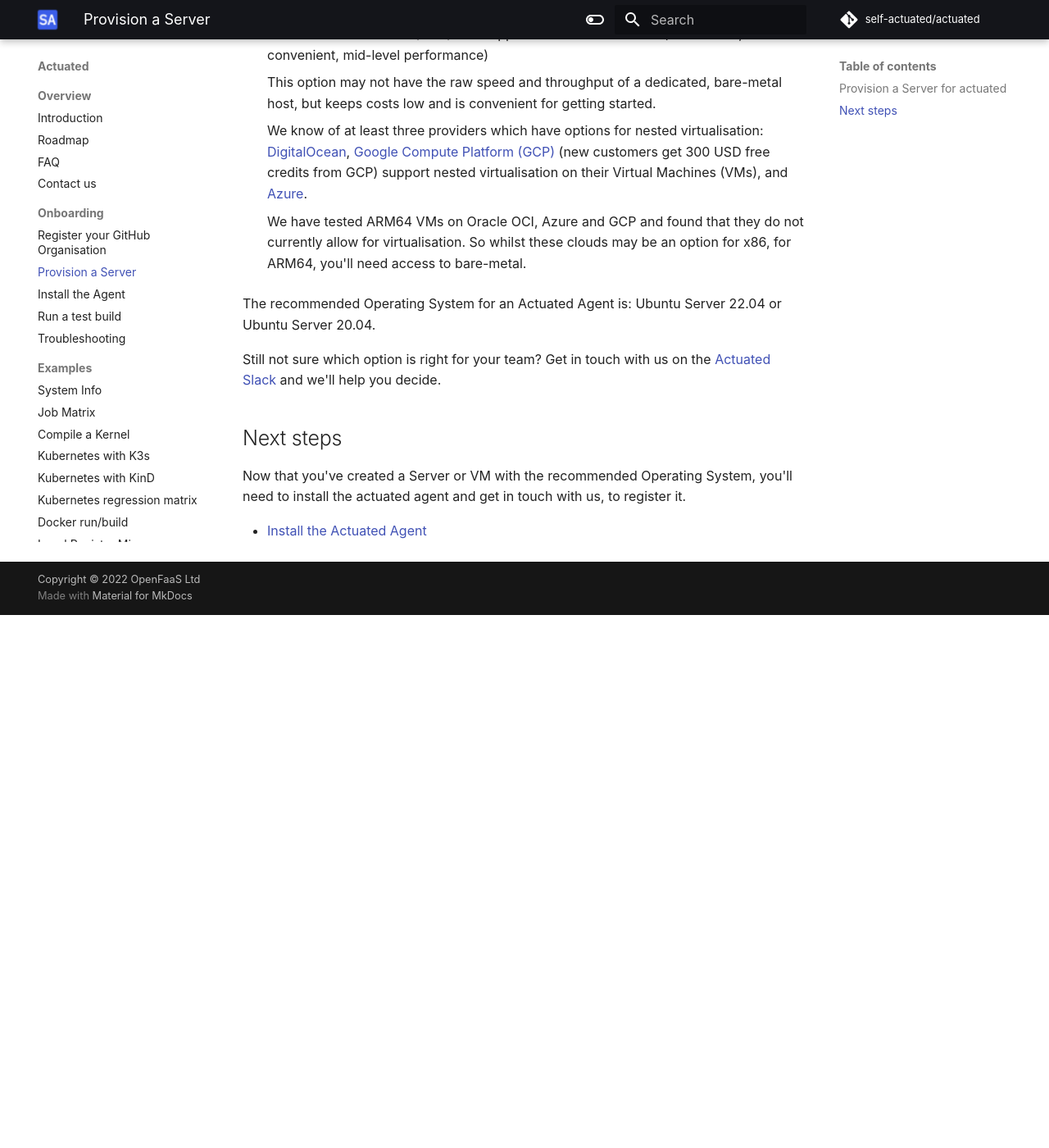
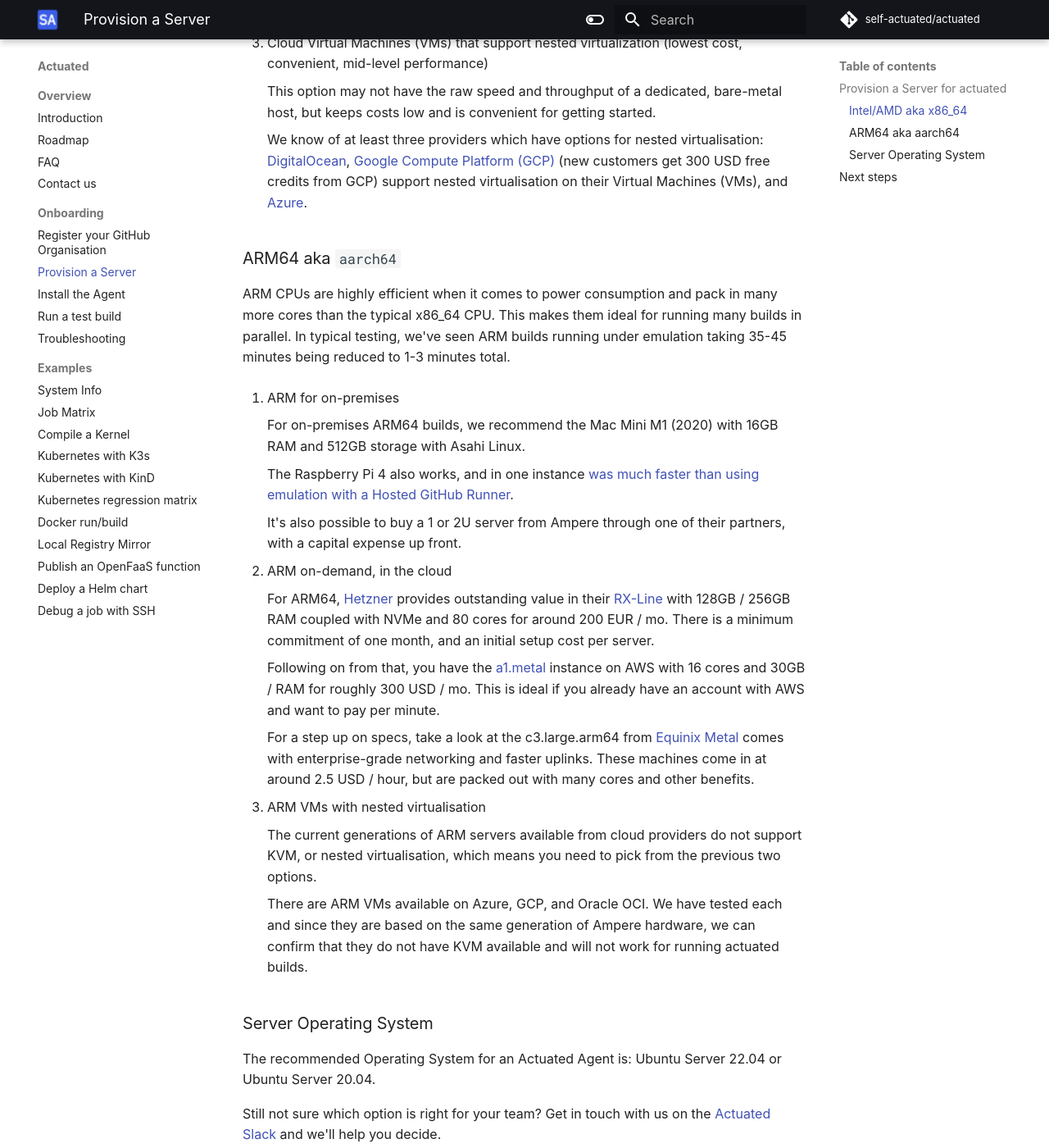
Before and after one commit to welteki/docs.actuated.dev, an MkDocs documentation site: the page built from docs/provision-server.md, in a window 1280 px wide and 1400 px high, scrolled down 1531 px. Shown: the whole window at 82% size. Built offline with MkDocs 1.6.1 and Material for MkDocs 9.7.7, drawn with Linux system fonts in a browser that asks for light colours; some web fonts are replaced; before the commit the page ends 2281 px from its top, so only the background shows below that; some of the changed text lies outside the part shown.

Commit message:
Break out ARM options into separate section
Signed-off-by: Alex Ellis (OpenFaaS Ltd) <alexellis2@gmail.com>

```diff
--- a/docs/provision-server.md
+++ b/docs/provision-server.md
@@ -3,6 +3,10 @@
 You'll need to provision or allocate a Server which is capable of virtualisation. This is because each of your builds will run in an isolated microVM, with its own networking, Kernel and filesystem.
 
 We regularly update our recommendations, which include bare-metal and cloud VMs which support nested virtualisation. These do not need to be overly expensive, if performance is not a concern, DigitalOcean VMs are available from tens of dollars per month, but a bare-metal server with a CPU that will run at a burst capacity of 4.4GHz, is around 100 USD / mo. If you have your own hardware, this can also be a really cost effective way of adopting actuated.
+
+### Intel/AMD aka `x86_64`
+
+There are a number of names and codenames for what we all know as "regular PCs" - with either an Intel or AMD CPU, the codenames are `x86_64` and `amd64` which are used interchangeably.
 
 1. Bare-metal on-premises (cheap, convenient, high performance)
 
@@ -30,15 +32,39 @@
 
     [Having tested several of Scaleway's servers](https://twitter.com/alexellisuk/status/1605866713815437312?s=20&t=JGh5fGZJWklLTCTVkTVElg), we do not recommend their current generation of bare-metal due to I/O bottlenecks.
 
-    For ARM64 builds the cheapest option is to use the [a1.metal](https://aws.amazon.com/ec2/instance-types/a1/) instance on AWS. For a step up on specs, take a look at the c3.large.arm64 from [Equinix Metal](https://metal.equinix.com/).
-
 3. Cloud Virtual Machines (VMs) that support nested virtualization (lowest cost, convenient, mid-level performance)
 
     This option may not have the raw speed and throughput of a dedicated, bare-metal host, but keeps costs low and is convenient for getting started.
 
     We know of at least three providers which have options for nested virtualisation: [DigitalOcean](https://m.do.co/c/8d4e75e9886f), [Google Compute Platform (GCP)](https://cloud.google.com/compute) (new customers get 300 USD free credits from GCP) support nested virtualisation on their Virtual Machines (VMs), and [Azure](https://azure.com/).
 
-    We have tested ARM64 VMs on Oracle OCI, Azure and GCP and found that they do not currently allow for virtualisation. So whilst these clouds may be an option for x86, for ARM64, you'll need access to bare-metal.
+### ARM64 aka `aarch64`
+
+ARM CPUs are highly efficient when it comes to power consumption and pack in many more cores than the typical x86_64 CPU. This makes them ideal for running many builds in parallel. In typical testing, we've seen ARM builds running under emulation taking 35-45 minutes being reduced to 1-3 minutes total.
+
+1. ARM for on-premises
+
+    For on-premises ARM64 builds, we recommend the Mac Mini M1 (2020) with 16GB RAM and 512GB storage with Asahi Linux.
+
+    The Raspberry Pi 4 also works, and in one instance [was much faster than using emulation with a Hosted GitHub Runner](https://twitter.com/alexellisuk/status/1583092051398524928?s=20&t=2SelTpdc5idJLmayIu3Djw).
+
+    It's also possible to buy a 1 or 2U server from Ampere through one of their partners, with a capital expense up front.
+
+2. ARM on-demand, in the cloud
+
+    For ARM64, [Hetzner](https://hetzner.com) provides outstanding value in their [RX-Line](https://www.hetzner.com/dedicated-rootserver/matrix-rx) with 128GB / 256GB RAM coupled with NVMe and 80 cores for around 200 EUR / mo. There is a minimum commitment of one month, and an initial setup cost per server.
+
+    Following on from that, you have the [a1.metal](https://aws.amazon.com/ec2/instance-types/a1/) instance on AWS with 16 cores and 30GB / RAM for roughly 300 USD / mo. This is ideal if you already have an account with AWS and want to pay per minute.
+
+    For a step up on specs, take a look at the c3.large.arm64 from [Equinix Metal](https://metal.equinix.com/) comes with enterprise-grade networking and faster uplinks. These machines come in at around 2.5 USD / hour, but are packed out with many cores and other benefits.
+
+3. ARM VMs with nested virtualisation
+
+    The current generations of ARM servers available from cloud providers do not support KVM, or nested virtualisation, which means you need to pick from the previous two options.
+
+    There are ARM VMs available on Azure, GCP, and Oracle OCI. We have tested each and since they are based on the same generation of Ampere hardware, we can confirm that they do not have KVM available and will not work for running actuated builds.
+
+### Server Operating System
 
 The recommended Operating System for an Actuated Agent is: Ubuntu Server 22.04 or Ubuntu Server 20.04.
 
```
Also changed, not shown: other parts of docs/provision-server.md (+0 -2 lines).
